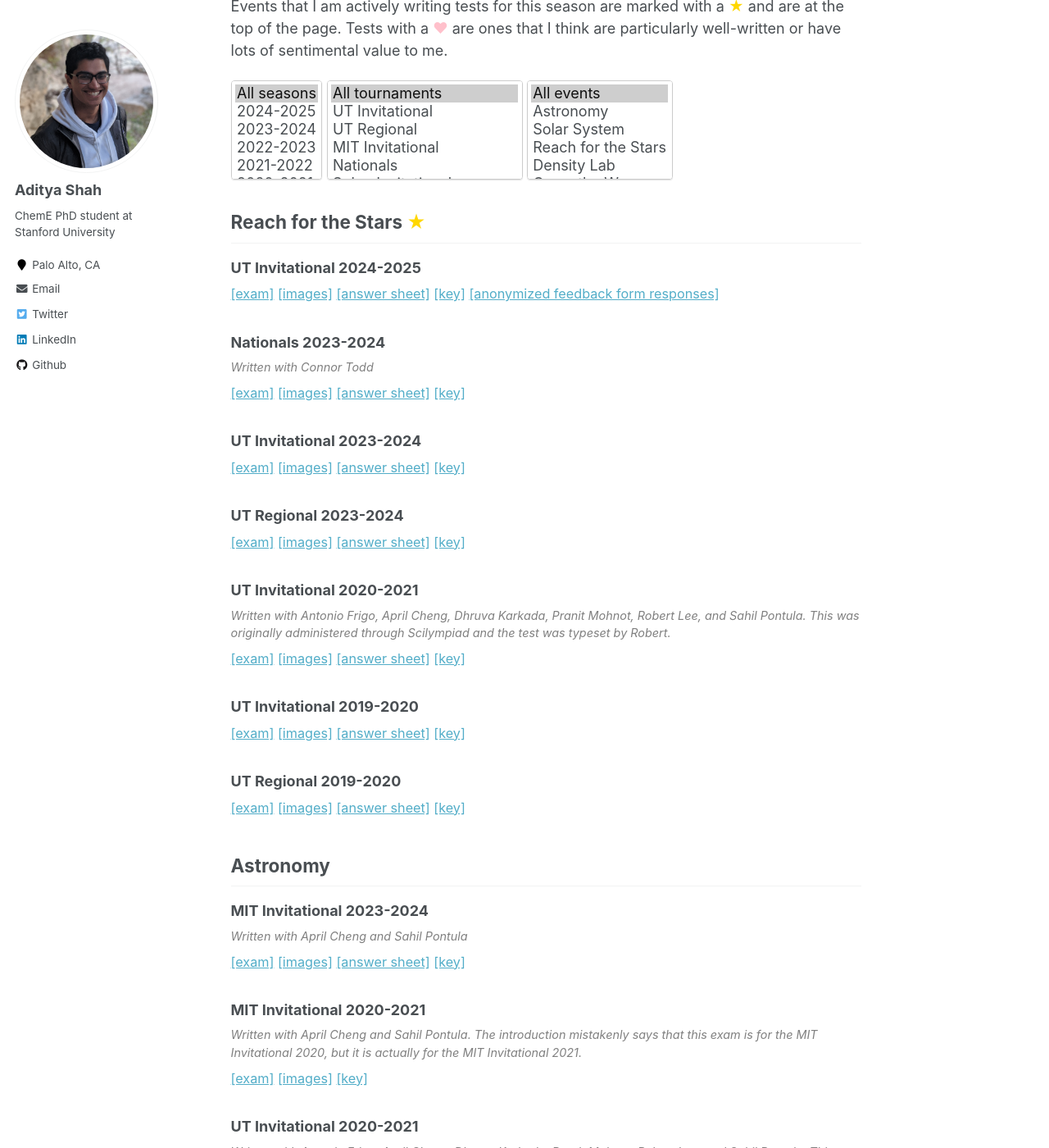
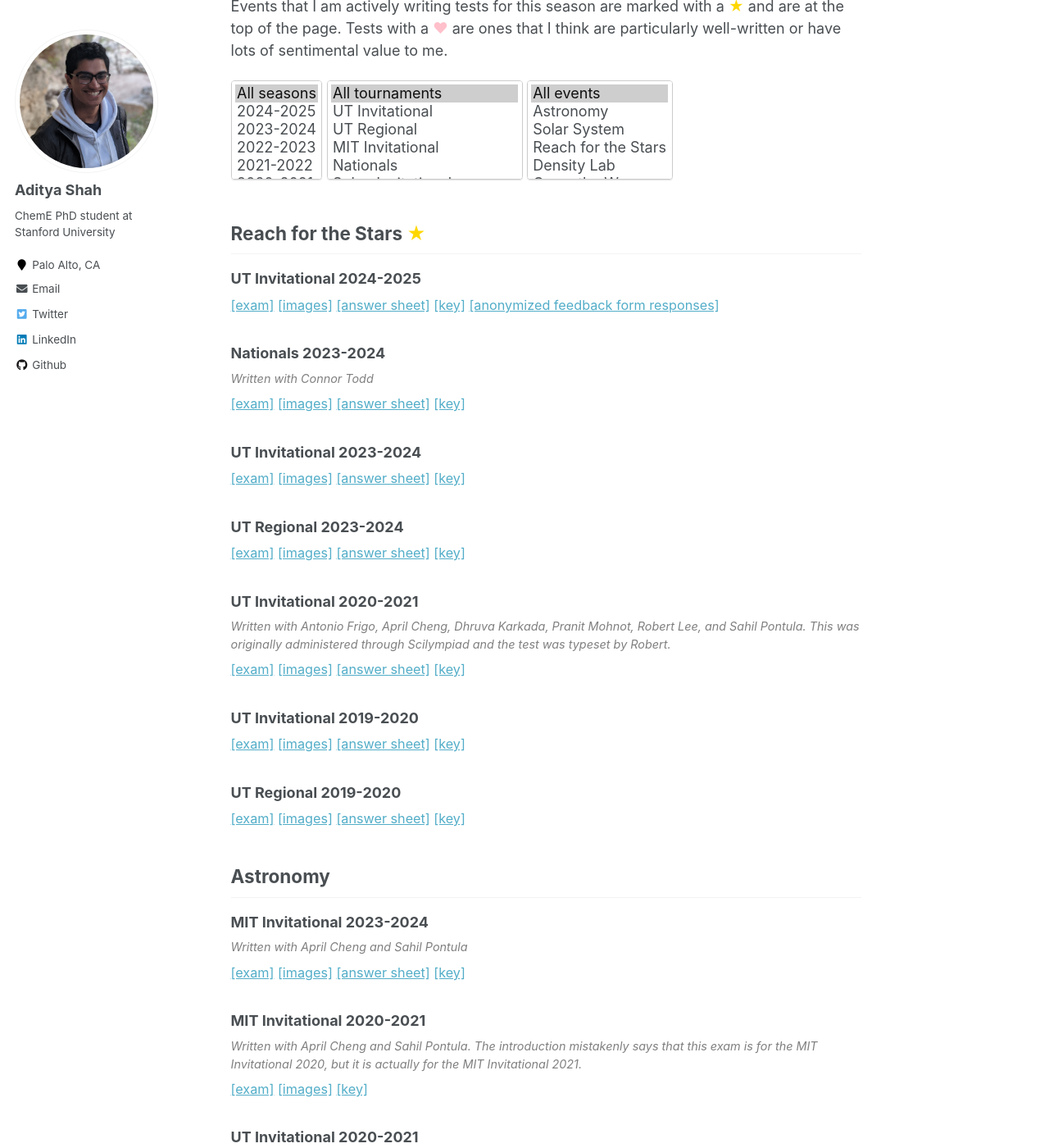
Before and after one commit to Adi1008/adi1008.github.io, a Jekyll site: the page built from _pages/past-exams.md, in a window 1280 px wide and 1400 px high, scrolled down 244 px. Shown: the whole window at 82% size. Built offline with Jekyll 4.4.1, drawn with Linux system fonts in a browser that asks for light colours.

Commit message:
refine margin spacing for multiple select elements

```diff
--- a/_sass/_base.scss
+++ b/_sass/_base.scss
@@ -448,5 +448,5 @@ b, i, strong, em, blockquote, p, q, span, figure, img, h1, h2, header, input, a,
 }
 
 select[multiple] {
-  margin-bottom: -0.75em;  // Reduce space below select elements
+  margin-bottom: -0em;  // Reduce space below select elements
 }
```
